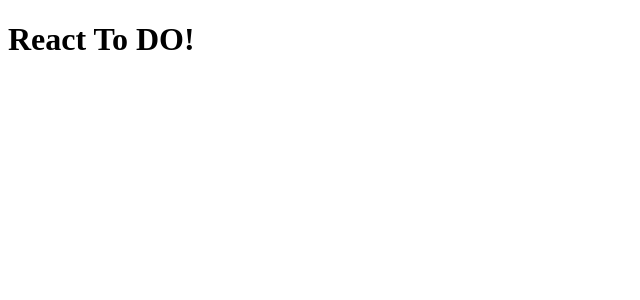
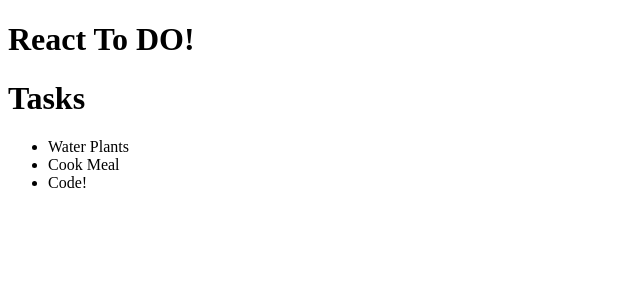
Before and after one commit to theruelmisa/react-task-list, a React (Create React App) app: page / in a window 1280 px wide. Shown: the top 300 px of the page, without its empty margins (0-640 px from the left). Built offline with nearby package versions, Linux system fonts and the light colour scheme.

Commit message:
added dummy data for tasks and a removeTaskHandler

```diff
--- a/src/App.jsx
+++ b/src/App.jsx
@@ -1,9 +1,39 @@
-import React from 'react';
+import React, { useState } from 'react';
+import {
+    TaskList
+} from './components';
+
 
 const App = () => {
+    const [ tasks, setTasks ] = useState([
+        {
+            id: 1,
+            name: "Water Plants"
+        },
+        {
+            id: 2,
+            name: "Cook Meal"
+        },
+        {
+            id: 3,
+            name: "Code!"
+        }
+    ]);
+
+    const addTaskHandler = () => {
+
+    }
+
+    const removeTaskHandler = id => {
+        const filteredTasks = tasks.filter( task => task.id !== id );
+        setTasks(filteredTasks);
+    }
+
+
     return (
         <div>
             <h1>React To DO!</h1>
+            <TaskList tasks={ tasks } removeTaskHandler={ removeTaskHandler } />
         </div>
     )
 };
--- /dev/null
+++ b/src/components/TaskList/Task/Task.jsx
@@ -0,0 +1,11 @@
+import React from 'react'
+
+const Task = ({ task, onRemoveTask }) => {
+    return (
+        <li onClick={ () => onRemoveTask( task.id )}>
+            { task.name }
+        </li>
+    )
+}
+
+export default Task;
--- /dev/null
+++ b/src/components/TaskList/TaskList.jsx
@@ -0,0 +1,17 @@
+import React from 'react';
+import Task from './Task/Task';
+
+const TaskList = ({ tasks, removeTaskHandler }) => {
+    return (
+        <>
+            <h1> Tasks </h1>
+            <ul>
+                {
+                    tasks && tasks.map( task => ( <Task key={ task.id } task={ task } onRemoveTask={ removeTaskHandler } /> ))
+                }
+            </ul>
+        </>
+    )
+};
+
+export default TaskList;
--- /dev/null
+++ b/src/components/index.js
@@ -0,0 +1 @@
+export { default as TaskList } from './TaskList/TaskList';
```
